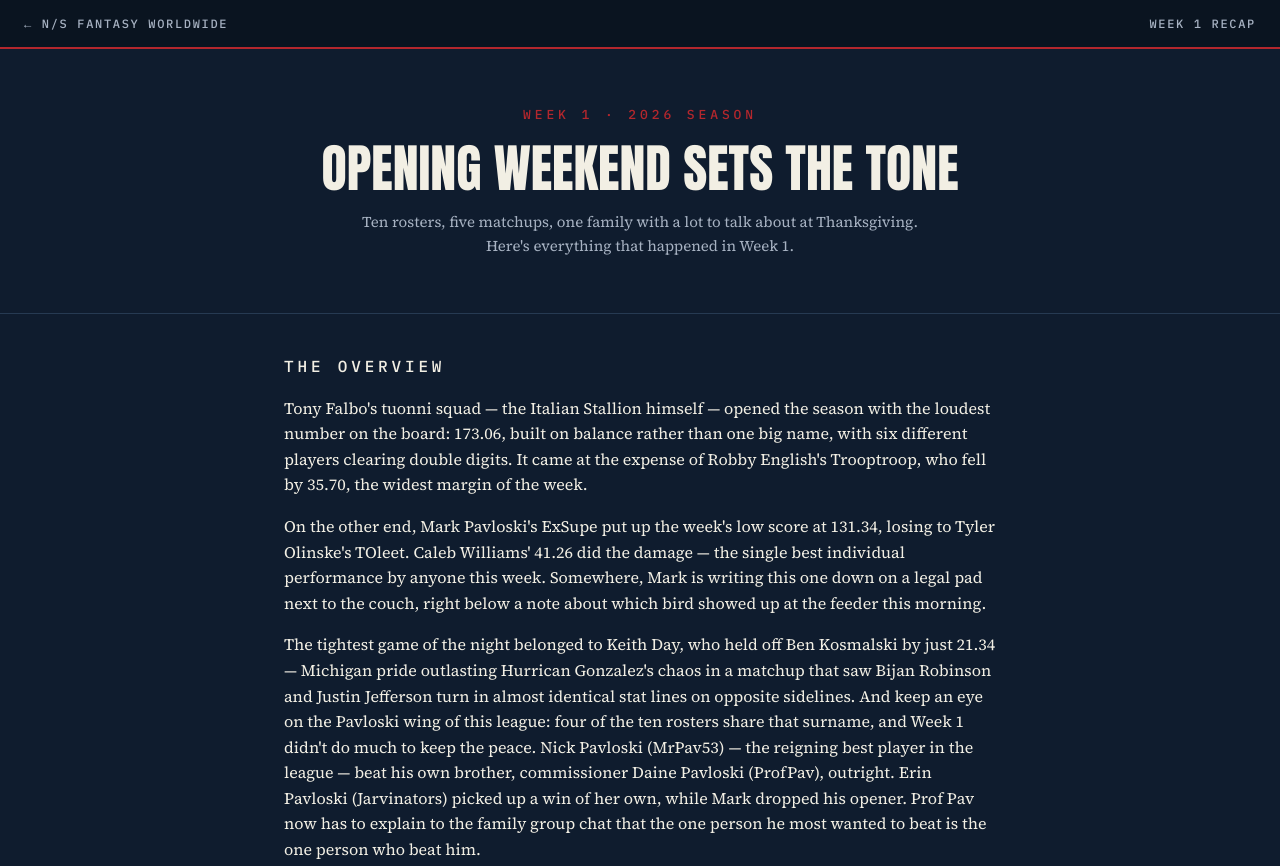
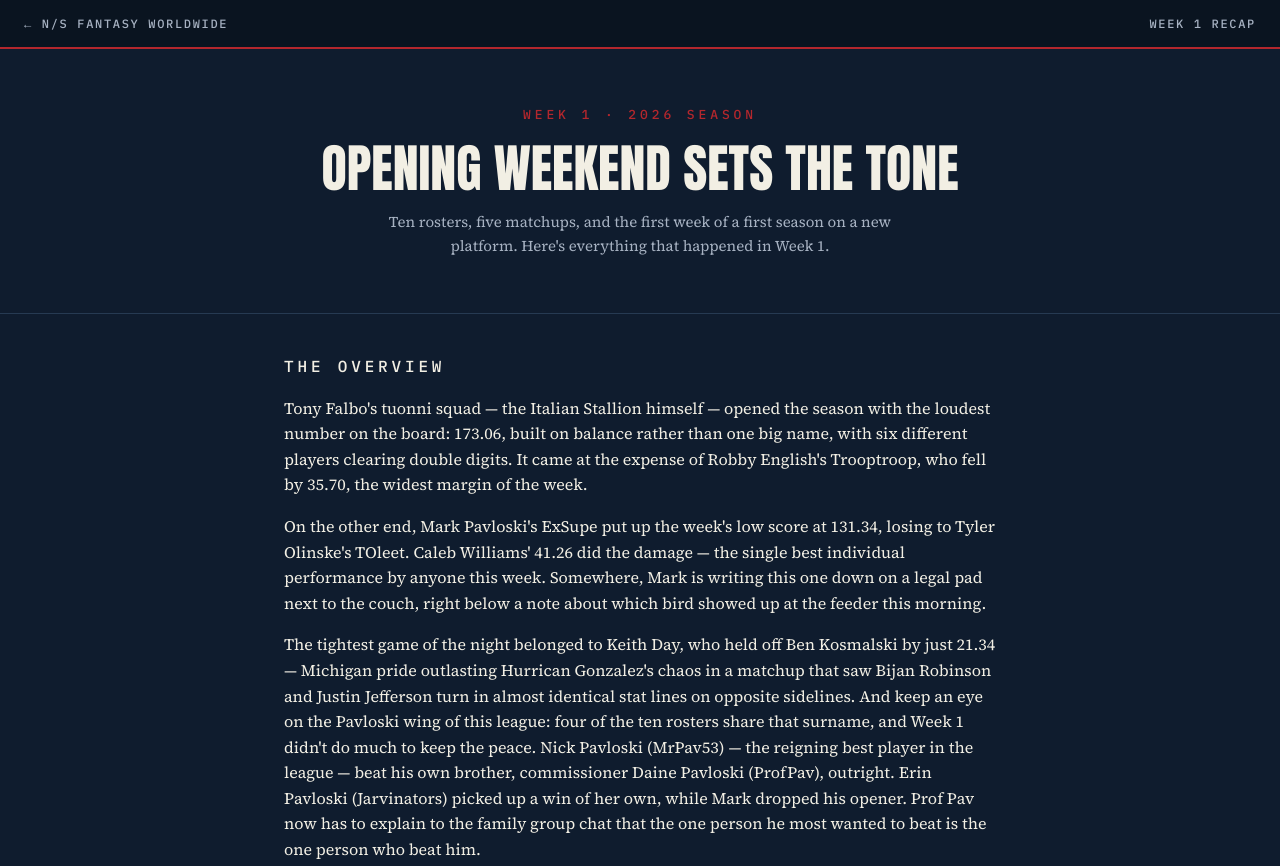
Before and after one commit to dpavloski/NSFWFantasyFootball, a website: page recaps/week-01.html in a window 1280 px wide. Shown: the top 866 px of the page. Drawn offline with Linux system fonts and the light colour scheme.

Commit message:
Update week-01.html

```diff
--- a/recaps/week-01.html
+++ b/recaps/week-01.html
@@ -187,7 +187,7 @@
   <header class="hero">
     <div class="eyebrow-top">WEEK 1 &middot; 2026 SEASON</div>
     <h1 class="title">Opening Weekend Sets the Tone</h1>
-    <p class="dek">Ten rosters, five matchups, one family with a lot to talk about at Thanksgiving. Here's everything that happened in Week 1.</p>
+    <p class="dek">Ten rosters, five matchups, and the first week of a first season on a new platform. Here's everything that happened in Week 1.</p>
   </header>
 
   <div class="wrap">
```
